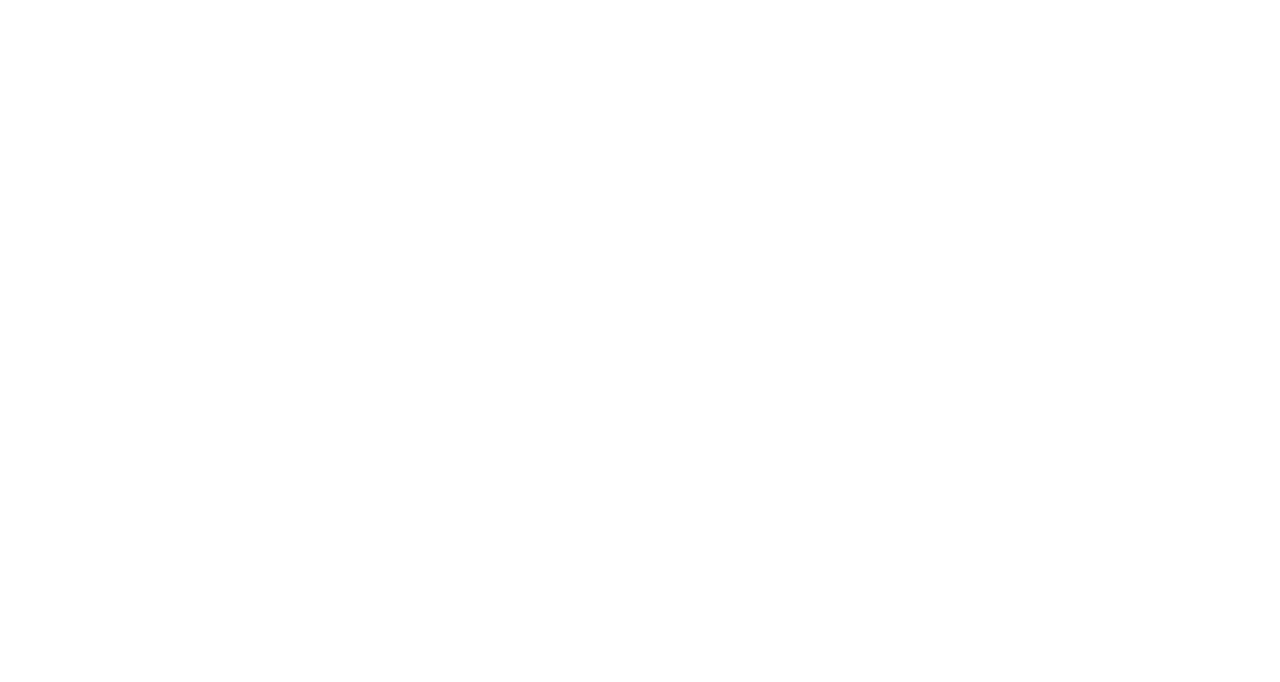
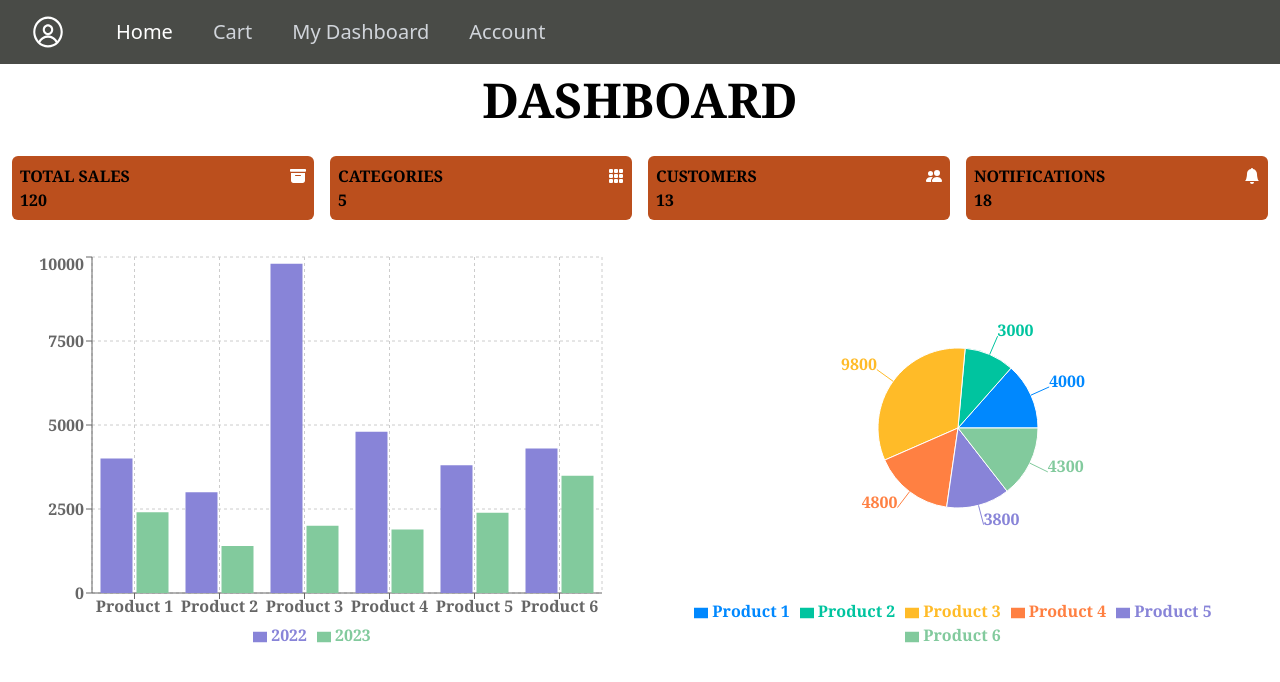
Before and after one commit to dharmi04/SSIP-FE, a React (Vite) app: page /dashboard in a window 1280 px wide. Before the commit this address had no page. Shown: the top 682 px of the page. Built offline with nearby package versions, Linux system fonts and the light colour scheme.

Commit message:
Dashboard added

```diff
--- a/package.json
+++ b/package.json
@@ -14,7 +14,9 @@
     "@headlessui/react": "^1.7.17",
     "react": "^18.2.0",
     "react-dom": "^18.2.0",
+    "react-icons": "^4.11.0",
     "react-router-dom": "^6.18.0",
+    "recharts": "^2.9.2",
     "vite-plugin-pwa": "^0.16.6"
   },
   "devDependencies": {
--- a/src/App.jsx
+++ b/src/App.jsx
@@ -4,6 +4,7 @@
 import Home from './Pages/Home';
 import Productpage from './Pages/Productpage';
 import Productdetail from './Pages/Productdetail';
+import Dashboard from './Pages/Dashboard';
 
 
 function App() {
@@ -14,6 +15,7 @@
         <Route path="/home" element={<Home />} />
         <Route path="/productpage" element={<Productpage />} />
         <Route path="/productpage/:productId" element={<Productdetail />} />
+        <Route path="/dashboard" element={<Dashboard />} />
       </Routes>
     </Router>
   );
--- /dev/null
+++ b/src/Pages/Dashboard.jsx
@@ -0,0 +1,156 @@
+import React from 'react';
+import {
+  BsFillArchiveFill,
+  BsFillGrid3X3GapFill,
+  BsPeopleFill,
+  BsFillBellFill,
+} from 'react-icons/bs';
+import {
+  BarChart,
+  Bar,
+  Cell,
+  XAxis,
+  YAxis,
+  CartesianGrid,
+  Tooltip,
+  Legend,
+  ResponsiveContainer,
+  LineChart,
+  Line,
+  PieChart,
+  Pie,
+} from 'recharts';
+import NavBar from '../components/NavBar';
+
+const COLORS = ['#0088FE', '#00C49F', '#FFBB28', '#FF8042', '#8884d8', '#82ca9d'];
+
+function Home() {
+  const data = [
+    {
+      name: 'Product 1',
+      2022: 4000,
+      2023: 2400,
+      amt: 2400,
+    },
+    {
+      name: 'Product 2',
+      2022: 3000,
+      2023: 1398,
+      amt: 2210,
+    },
+    {
+      name: 'Product 3',
+      2023: 2000,
+      2022: 9800,
+      amt: 2290,
+    },
+    {
+      name: 'Product 4',
+      2023: 1890,
+      2022: 4800,
+      amt: 2181,
+    },
+    {
+      name: 'Product 5',
+      2023: 2390,
+      2022: 3800,
+      amt: 2500,
+    },
+    {
+      name: 'Product 6',
+      2023: 3490,
+      2022: 4300,
+      amt: 2100,
+    },
+  ];
+
+  return (
+    <div>
+        <NavBar />
+        <main className=" text-black font-serif font-bold p-3">
+      <div className="text-5xl flex items-center justify-center">
+        <h3>DASHBOARD</h3>
+      </div>
+
+      <div className="grid grid-cols-1 sm:grid-cols-2 md:grid-cols-4 gap-4 mt-8">
+        <div className="card bg-accent rounded-md p-2">
+          <div className="card-inner flex items-center justify-between">
+            <h3>TOTAL SALES</h3>
+            <BsFillArchiveFill className="card_icon text-white" />
+          </div>
+          <h1>120</h1>
+        </div>
+        <div className="card bg-accent rounded-md p-2">
+          <div className="card-inner flex items-center justify-between">
+            <h3>CATEGORIES</h3>
+            <BsFillGrid3X3GapFill className="card_icon text-white" />
+          </div>
+          <h1>5</h1>
+        </div>
+        <div className="card bg-accent rounded-md p-2">
+          <div className="card-inner flex items-center justify-between">
+            <h3>CUSTOMERS</h3>
+            <BsPeopleFill className="card_icon text-white" />
+          </div>
+          <h1>13</h1>
+        </div>
+        <div className="card bg-accent rounded-md p-2">
+          <div className="card-inner flex items-center justify-between">
+            <h3>NOTIFICATIONS</h3>
+            <BsFillBellFill className="card_icon text-white" />
+          </div>
+          <h1>18</h1>
+        </div>
+      </div>
+
+      <div className="grid grid-cols-1 sm:grid-cols-2 gap-4 mt-8">
+        <ResponsiveContainer width="100%" height={400}>
+          <BarChart
+            width={500}
+            height={300}
+            data={data}
+            margin={{
+              top: 5,
+              right: 30,
+              left: 20,
+              bottom: 5,
+            }}
+          >
+            <CartesianGrid strokeDasharray="3 3" />
+            <XAxis dataKey="name" />
+            <YAxis />
+            <Tooltip />
+            <Legend />
+            <Bar dataKey="2022" fill="#8884d8" />
+            <Bar dataKey="2023" fill="#82ca9d" />
+          </BarChart>
+        </ResponsiveContainer>
+
+        <ResponsiveContainer width="100%" height={400}>
+          <PieChart>
+            <Pie
+              data={data}
+              dataKey="2022"
+              nameKey="name"
+              cx="50%"
+              cy="50%"
+              outerRadius={80}
+              fill="#8884d8"
+              label
+            >
+              {data.map((entry, index) => (
+                <Cell key={`cell-${index}`} fill={COLORS[index % COLORS.length]} />
+              ))}
+            </Pie>
+            <Tooltip />
+            <Legend />
+          </PieChart>
+        </ResponsiveContainer>
+      </div>
+    </main>
+    </div>
+
+  );
+}
+
+export default Home;
--- a/src/Pages/Home.jsx
+++ b/src/Pages/Home.jsx
@@ -62,7 +62,7 @@
 
 
       {/* components */}
-      <div>
+      <div className="p-4">
         {selectedCategory === '' && (
           <div className="flex flex-row space-x-4 items-center justify-center mt-10 overflow-x-auto">
             <Popular img={product} name="popular11" desc="hrfhsjm" price="324" />
--- a/src/Pages/Productdetail.jsx
+++ b/src/Pages/Productdetail.jsx
@@ -37,7 +37,6 @@
       </div>
     );
   }
-
   return (
     <div className="bg-secondary font-serif">
       <div className="flex justify-between items-center mb-4 p-2  ">
@@ -55,7 +54,7 @@
 
           </div>
           <p className="text-xl font-medium mb-2 p-2 mt-4">{selectedProduct.desc}</p>
-          <div className="flex items-center space-x-32 text-2xl p-2 mt-4">
+          <div className="flex items-center space-x-30 text-2xl p-2 mt-4">
             <p className="mr-4 flex">Quantity</p>
             <div className='flex'>
               <button
@@ -82,5 +81,4 @@
     </div>
   );
 };
-
 export default Productdetail;
--- a/src/Pages/Productpage.jsx
+++ b/src/Pages/Productpage.jsx
@@ -10,7 +10,6 @@
     { id: 2, img: product, name: 'Product 2', desc: 'Description 2', price: 324 },
     // Add other product objects here
   ];
-
   return (
     <div>
       <div>
@@ -26,5 +25,4 @@
     </div>
   );
 };
-
 export default ProductPage;
--- a/src/components/NavBar.jsx
+++ b/src/components/NavBar.jsx
@@ -14,11 +14,11 @@
           <div className="flex items-center justify-between h-16">
             <div className="flex items-center">
               <div className="flex-shrink-0">
-                {/* <img
+                <img
                   className="h-8 w-8"
                   src={account}
                   alt="Workflow"
-                /> */}
+                />
               </div>
               <div className="hidden md:block">
                 <div className="ml-10 flex items-baseline space-x-4 text-xl">
@@ -37,10 +37,10 @@
                   </a>
 
                   <a
-                    href="#"
+                    href="/dashboard"
                     className="text-gray-300 hover:bg-gray-700 hover:text-white px-3 py-2 rounded-md font-medium"
                   >
-                    Product
+                  My Dashboard
                   </a>
 
                   <a
@@ -72,7 +72,7 @@
 
               </div>
 
-              <img src={account} alt="account" className="ml-4" />
+              {/* <img src={account} alt="account" className="ml-4" /> */}
             </div>
           </div>
         </div>
@@ -107,7 +107,7 @@
                   href="#"
                   className="text-gray-300 hover-bg-gray-700 hover-text-white block px-3 py-2 rounded-md text-base font-medium"
                 >
-                  Product
+                  My Dashboard
                 </a>
 
                 <a
--- a/src/components/Popular.jsx
+++ b/src/components/Popular.jsx
@@ -2,7 +2,7 @@
 
 const Popular = (props) => {
   return (
-    <div className=' rounded-md bg-grey2 p-3 h-[265px] w-[200px]'>
+    <div className=' rounded-md bg-grey2 p-3 h-[250px] w-[200px]'>
        <img src={props.img} alt="products" />
         <h4>{props.name}</h4>
         <p>{props.description}</p>
--- a/src/components/Pots.jsx
+++ b/src/components/Pots.jsx
@@ -2,12 +2,12 @@
 
 const Pots = (props) => {
   return (
-    <div className='rounded-md bg-grey2 p-4 mb-4 w-64 h-64'>
-      <div className="text-center">
-        <img src={props.img} alt="products" className="w-36 h-36 md:mx-auto mb-2" />
+    <div className='rounded-md bg-grey2 p-4 mb-4'>
+      <div className="text-center w-64 h-72">
+        <img src={props.img} alt="products" className="w-52 h-52 md:mx-auto mb-2 p-4" />
         <h4 className="text-lg font-semibold">{props.name}</h4>
-        <p className="text-sm">{props.description}</p>
-        <h4 className="text-accent mt-2">${props.price}</h4>
+        <p className="text-sm p-2">{props.description}</p>
+        <h4 className="text-accent mt-2 p-2">${props.price}</h4>
       </div>
     </div>
   );
```
Also changed, not shown: 2 other files (tests, documents, lock files or other folders).
